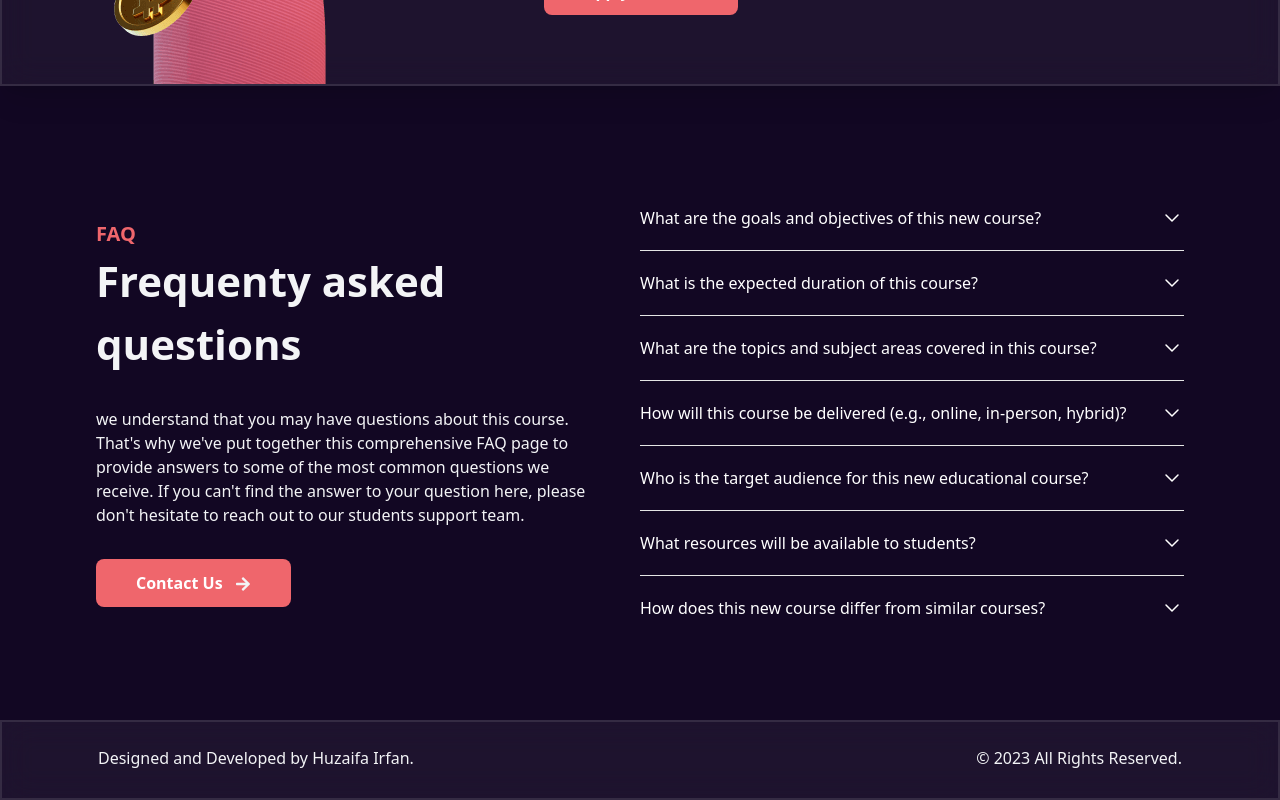
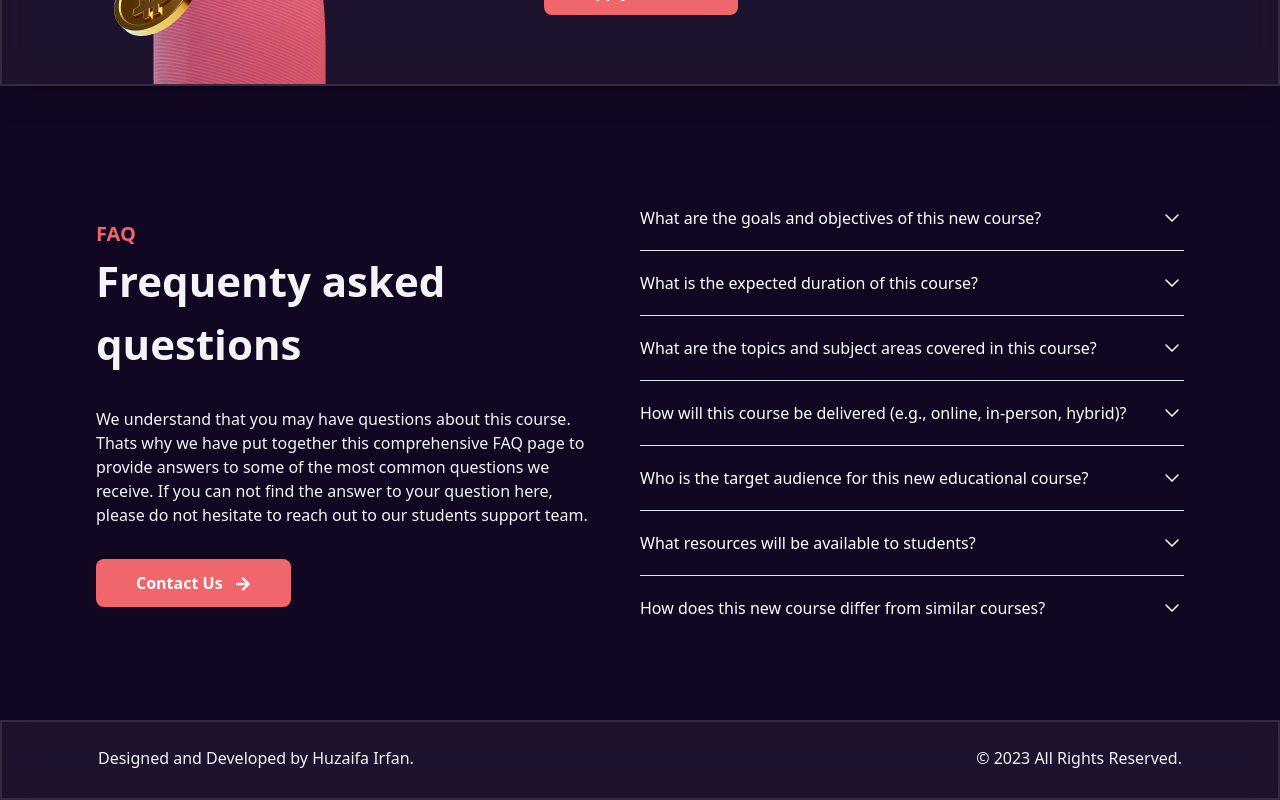
Before and after one commit to Huzaifa2199/panaverse-huzaifa-irfan, a Next.js app: page / in a window 1280 px wide. Shown: the part 2152-2952 px from the top of the page. Built offline with nearby package versions, Linux system fonts and the light colour scheme.

Commit message:
changes done

```diff
--- a/app/components/Faq.tsx
+++ b/app/components/Faq.tsx
@@ -12,7 +12,7 @@ export const Faq = () => {
 
                     <h6 className='text-[#ef666c]'>FAQ</h6>
                     <h3 className=''>Frequenty asked questions</h3>
-                    <p className='my-8'>we understand that you may have questions about this course. That's why we've put together this comprehensive FAQ page to provide answers to some of the most common questions we receive. If you can't find the answer to your question here, please don't hesitate to reach out to our students support team.</p>
+                    <p className='my-8'>We understand that you may have questions about this course. Thats why we have put together this comprehensive FAQ page to provide answers to some of the most common questions we receive. If you can not find the answer to your question here, please do not hesitate to reach out to our students support team.</p>
                     <button className="bg-[#ef666c] hover:bg-[#ef666c] hover:underline px-10 w-max rounded-lg text-white font-bold py-3 inline-flex items-center">
                         <span>Contact Us</span>
                         <div className="mt-[2px] ml-3">
```
